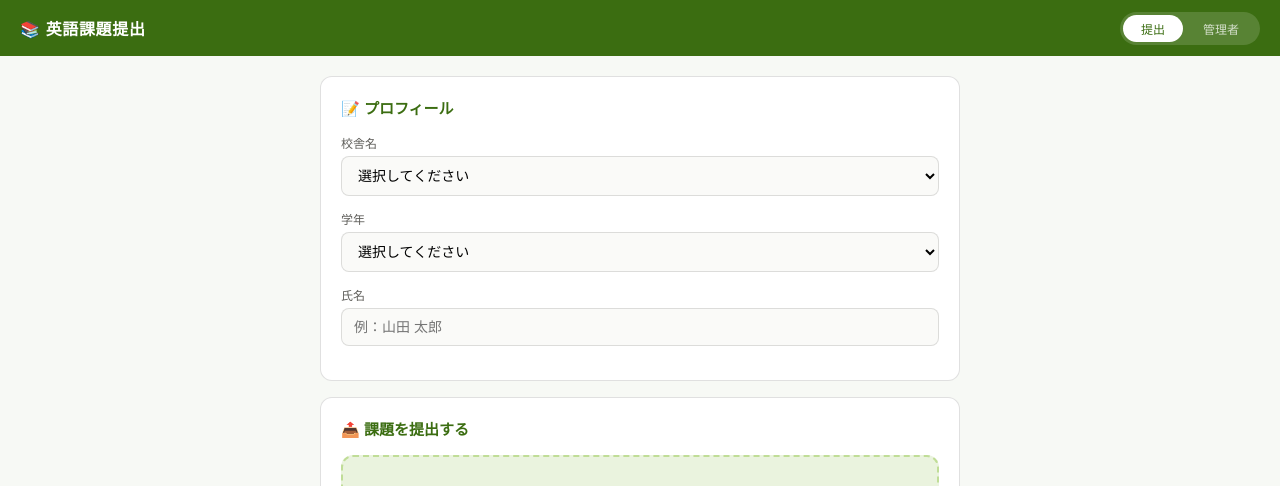
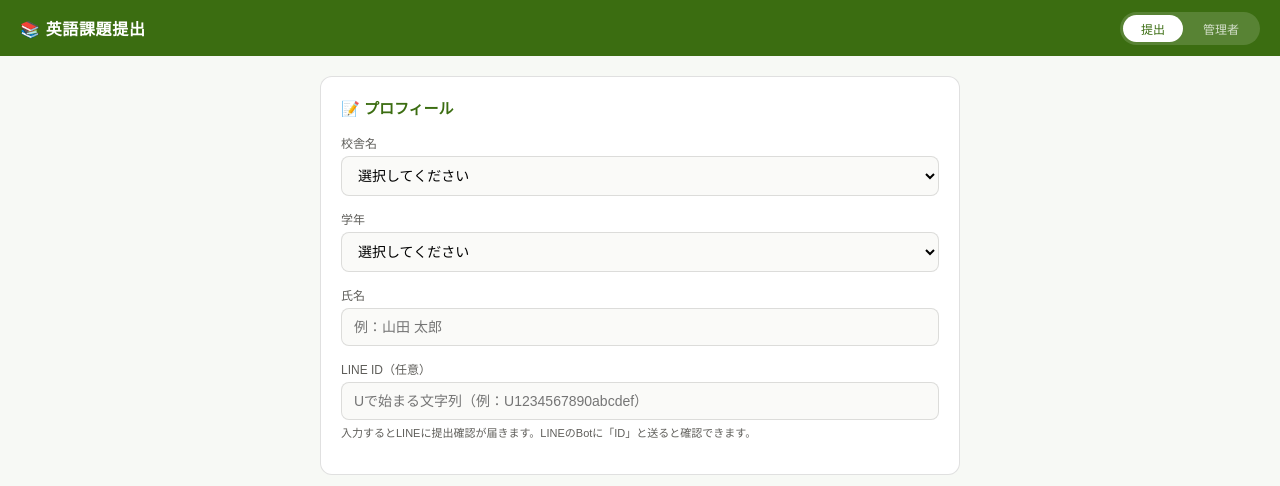
Before and after one commit to jankies2004-ship-it/-homework-submission-app.html-, a website: page index.html in a window 1280 px wide. Shown: the top 486 px of the page. Drawn offline with Linux system fonts and the light colour scheme.

Commit message:
Send submission confirmation LINE to student on homework submit
- notify-admin.js: also push to student's own LINE ID with submission status + photos
- index.html: restore LINE ID input field in student profile form

Co-Authored-By: Claude Sonnet 4.6 <noreply@anthropic.com>

```diff
--- a/index.html
+++ b/index.html
@@ -493,6 +493,11 @@
       <label>氏名</label>
       <input type="text" id="s-name" placeholder="例：山田 太郎">
     </div>
+    <div class="form-row">
+      <label>LINE ID（任意）</label>
+      <input type="text" id="s-line-id" placeholder="Uで始まる文字列（例：U1234567890abcdef）" oninput="saveLineMyId()">
+      <div style="font-size:11px;color:var(--gray);margin-top:4px">入力するとLINEに提出確認が届きます。LINEのBotに「ID」と送ると確認できます。</div>
+    </div>
   </div>
 
   <div class="card">
@@ -745,6 +750,20 @@ function changeStudentMonth(delta) {
   studentMonth.setMonth(studentMonth.getMonth() + delta);
   renderStudentCalendar();
 }
+
+// ===== 生徒自身のLINE ID =====
+function saveLineMyId() {
+  const val = document.getElementById('s-line-id').value.trim();
+  try { localStorage.setItem('eimei_my_line_id', val); } catch(e) {}
+}
+function loadLineMyId() {
+  try {
+    const val = localStorage.getItem('eimei_my_line_id') || '';
+    const el = document.getElementById('s-line-id');
+    if (el) el.value = val;
+  } catch(e) {}
+}
+loadLineMyId();
 
 document.getElementById('s-name').addEventListener('input', () => { renderStudentCalendar(); renderPointCard(); });
 document.getElementById('s-school').addEventListener('change', () => { renderStudentCalendar(); renderPointCard(); });
```
Also changed, not shown: api/notify-admin.js (+7 -0 lines).
